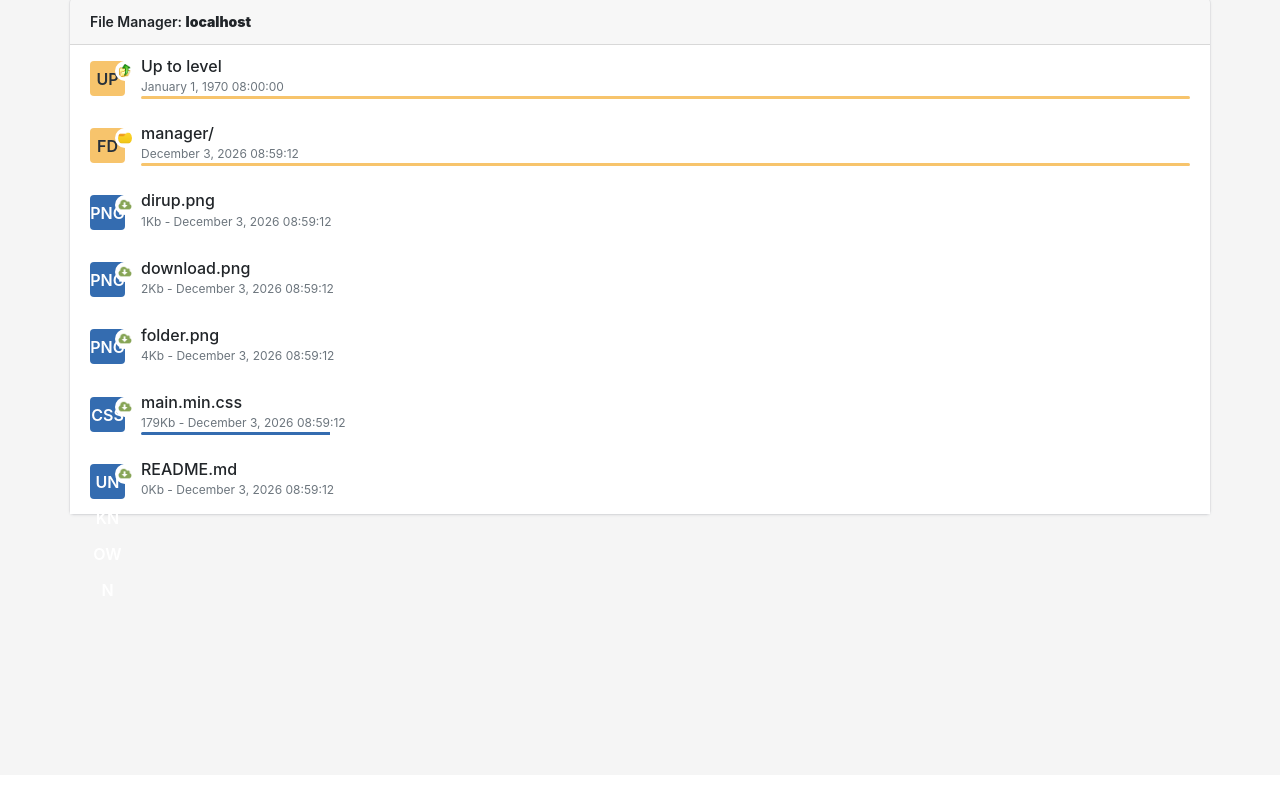
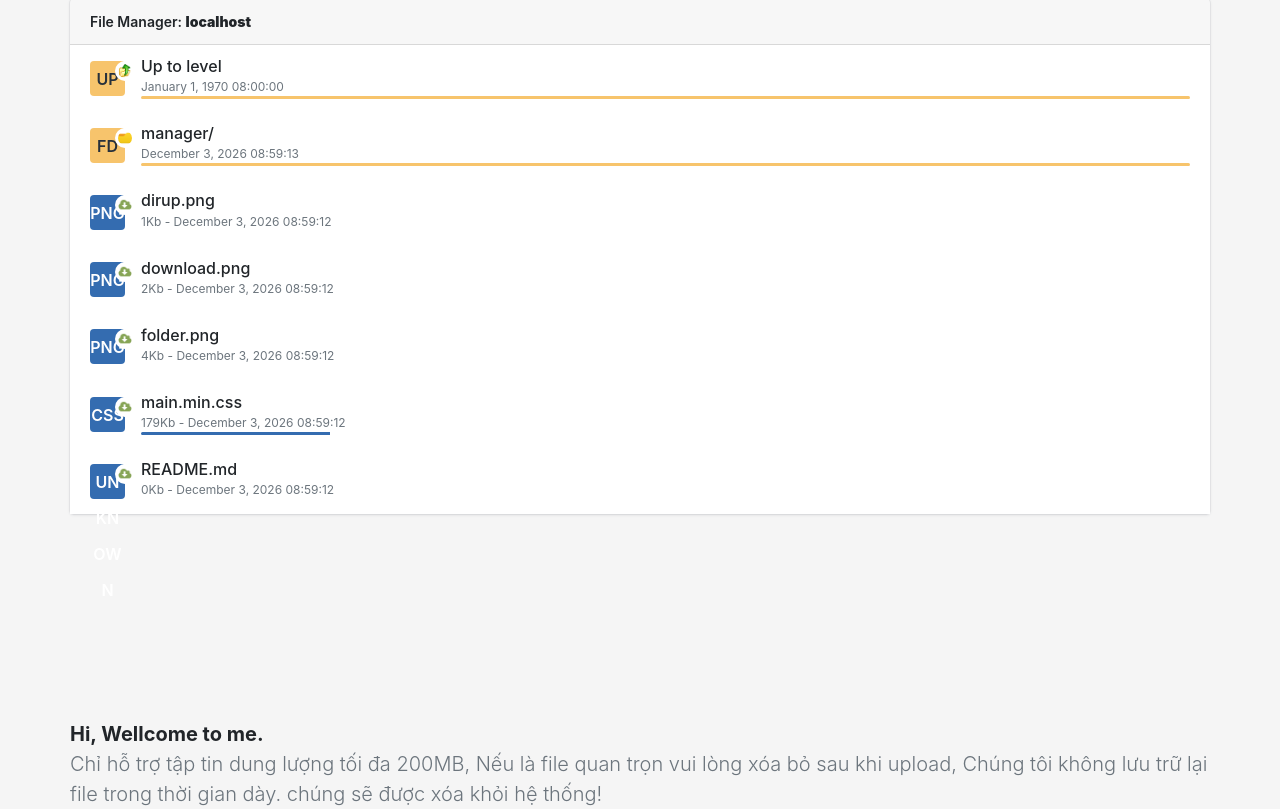
Before and after one commit to kupshit/Public-file-php, a PHP site: page /?dir=1 in a window 1280 px wide. Shown: the part 25-834 px from the top of the page. Before the commit the page ends 542 px from the top, so only its background shows below. Run offline with PHP 8.4, Linux system fonts and the light colour scheme; data that the repository does not hold is empty.

Commit message:
Update Warning

```diff
--- a/index.php
+++ b/index.php
@@ -164,164 +164,42 @@
 $dirs = @array_values($dirs); $files = @array_values($files);
 
 ?>
-<!DOCTYPE html><html lang="vi"><head>
-    <meta charset="utf-8">
-    <meta name="viewport" content="width=device-width, initial-scale=1, shrink-to-fit=no">
-    <title> Dashboard | Manager file </title>
-    <link rel="apple-touch-icon-precomposed" sizes="144x144" href="http://uselooper.com/assets/apple-touch-icon.png">
-    <link rel="shortcut icon" href="http://uselooper.com/assets/favicon.ico">
-    <meta name="theme-color" content="#3063A0">
-    <link rel="stylesheet" href="https://stackpath.bootstrapcdn.com/bootstrap/4.1.3/css/bootstrap.min.css">
-    <link href="main.min.css" rel="stylesheet">
-</head>
-  <body>
-    <div class="app">
-      <main>
-        <div class="wrapper">
-          <div class="page">
-            <div class="page-inner">
-              <div class="page-section">
-                <div class="section-deck">
-                  <!-- .card -->
-                  <div class="card card-fluid">
-                    <header class="card-header"> File Manager: <b><?php echo $host; ?> </header>
-                    <!-- .lits-group -->
-                    <div class="lits-group list-group-flush">
-                      <!-- /.lits-group-item -->
+<!DOCTYPE html><html lang="vi"><head> <meta charset="utf-8"> <meta name="viewport" content="width=device-width, initial-scale=1, shrink-to-fit=no"> <title>Dashboard | Manager file </title> <link rel="apple-touch-icon-precomposed" sizes="144x144" href="http://uselooper.com/assets/apple-touch-icon.png"> <link rel="shortcut icon" href="http://uselooper.com/assets/favicon.ico"> <meta name="theme-color" content="#3063A0"> <link rel="stylesheet" href="https://stackpath.bootstrapcdn.com/bootstrap/4.1.3/css/bootstrap.min.css"> <link href="main.min.css" rel="stylesheet"></head> <body> <div class="app"> <main> <div class="wrapper"> <div class="page"> <div class="page-inner"> <div class="page-section"> <div class="section-deck"> <div class="card card-fluid"> <header class="card-header"> File Manager: <b><?php echo $host; ?> </header><div class="lits-group list-group-flush">
                                 <?php
-                                $class = 'b';
                                 if($dirok) {
                                 ?>
-                                   <!-- .lits-group-item -->
-                      <div class="list-group-item">
-                        <!-- .lits-group-item-figure -->
-                        <div class="list-group-item-figure">
-                          <div class="has-badge">
-                            <a href="<?php echo $dotdotdir;?>" class="tile tile-md bg-yellow">UP</a>
-                            <a href="#up" class="user-avatar user-avatar-xs">
-                              <img src="dirup.png" alt="up">
-                            </a>
-                          </div>
-                        </div>
-                        <!-- .lits-group-item-figure -->
-                        <!-- .lits-group-item-body -->
-                        <div class="list-group-item-body">
-                          <h5 class="card-title mb-2">
-                            Up to level
-                          </h5>
-                          <p class="card-subtitle text-muted"> <?php $mtime = filemtime($dotdotdir); $mtime = date("m/d/Y H:i:s", $mtime); $mtime = strftime("%B %e, %G %T", strtotime($mtime)); print ucfirst($mtime); ?> </p>
-                          <!-- .progress -->
-                          <div class="progress progress-xs bg-white">
-                            <div class="progress-bar bg-yellow" role="progressbar" aria-valuenow="867" aria-valuemin="0" aria-valuemax="100" style="width: 100%">
-                              <span class="sr-only">100% Complete</span>
-                            </div>
-                          </div>
-                          <!-- /.progress -->
-                        </div>
-                        <!-- .lits-group-item-body -->
-                      </div>
-                      <!-- /.lits-group-item -->
+<div class="list-group-item"><div class="list-group-item-figure"><div class="has-badge"><a href="<?php echo $dotdotdir;?>" class="tile tile-md bg-yellow">UP</a> <a href="#up" class="user-avatar user-avatar-xs"> <img src="dirup.png" alt="up"> </a> </div></div><div class="list-group-item-body"> <h5 class="card-title mb-2"> Up to level </h5><p class="card-subtitle text-muted"> <?php $mtime = filemtime($dotdotdir); $mtime = date("m/d/Y H:i:s", $mtime); $mtime = strftime("%B %e, %G %T", strtotime($mtime)); echo ucfirst($mtime); ?> </p><div class="progress progress-xs bg-white"> <div class="progress-bar bg-yellow" role="progressbar" aria-valuenow="867" aria-valuemin="0" aria-valuemax="100" style="width: 100%"> <span class="sr-only">100% Complete</span> </div></div></div></div>
                                 <?php
-                                    if($class=='b') $class='w';
-                                    else $class = 'b';
                                 }
                                 $arsize = sizeof($dirs);
                                 for($i=0;$i<$arsize;$i++) {
                                 ?>
-                                   <!-- .lits-group-item -->
-                      <div class="list-group-item">
-                        <!-- .lits-group-item-figure -->
-                        <div class="list-group-item-figure">
-                          <div class="has-badge">
-                            <a href="<?php echo $leadon.$dirs[$i];?>" class="tile tile-md bg-yellow">FD</a>
-                            <a href="#folder" class="user-avatar user-avatar-xs">
-                              <img src="folder.png" alt="foter">
-                            </a>
-                          </div>
-                        </div>
-                        <!-- .lits-group-item-figure -->
-                        <!-- .lits-group-item-body -->
-                        <div class="list-group-item-body">
-                          <h5 class="card-title mb-2">
-                            <?php echo $dirs[$i];?>
-                          </h5>
-                          <p class="card-subtitle text-muted"> <?php $mtime = filemtime($leadon.$dirs[$i]); $mtime = date("m/d/Y H:i:s", $mtime); $mtime = strftime("%B %e, %G %T", strtotime($mtime)); print ucfirst($mtime); ?> </p>
-                          <!-- .progress -->
-                          <div class="progress progress-xs bg-white">
-                            <div class="progress-bar bg-yellow" role="progressbar" aria-valuenow="867" aria-valuemin="0" aria-valuemax="100" style="width: 100%">
-                              <span class="sr-only">100% Complete</span>
-                            </div>
-                          </div>
-                          <!-- /.progress -->
-                        </div>
-                        <!-- .lits-group-item-body -->
-                      </div>
-                      <!-- /.lits-group-item -->
+<div class="list-group-item"><div class="list-group-item-figure"><div class="has-badge"><a href="<?php echo $leadon.$dirs[$i];?>" class="tile tile-md bg-yellow">FD</a> <a href="#folder" class="user-avatar user-avatar-xs"> <img src="folder.png" alt="foter"> </a> </div></div><div class="list-group-item-body"><h5 class="card-title mb-2"><?php echo $dirs[$i];?></h5><p class="card-subtitle text-muted"> <?php $mtime = filemtime($leadon.$dirs[$i]); $mtime = date("m/d/Y H:i:s", $mtime); $mtime = strftime("%B %e, %G %T", strtotime($mtime)); echo ucfirst($mtime); ?> </p><div class="progress progress-xs bg-white"> <div class="progress-bar bg-yellow" role="progressbar" aria-valuenow="867" aria-valuemin="0" aria-valuemax="100" style="width: 100%"> <span class="sr-only">100% Complete</span> </div></div></div></div>
                                 <?php
-                                    if($class=='b') $class='w';
-                                    else $class = 'b';
                                 }
-
                                 $arsize = sizeof($files);
                                 for($i=0;$i<$arsize;$i++) {
                                     $icon = 'UNKNOWN';
                                     $ext = strtolower(substr($files[$i], strrpos($files[$i], '.')+1));
                                     $supportedimages = array('gif', 'png', 'jpeg', 'jpg');
                                     $thumb = '';
-
                                     if($filetypes[$ext]) {
                                         $icon = $filetypes[$ext];
                                     }
-
                                     $filename = $files[$i];
                                     if(strlen($filename)>43) {
                                         $filename = substr($files[$i], 0, 40) . '...';
                                     }
+                                  $fileurl = $leadon . $files[$i];
+                                ?>
+<div class="list-group-item"><div class="list-group-item-figure"><div class="has-badge"><a href="#<?php echo $icon;?>" class="tile tile-md bg-indigo"><?php echo $icon;?></a><a href="<?php echo $fileurl;?>" class="user-avatar user-avatar-xs"><img src="download.png" alt="<?php echo $icon;?>"></a></div></div><div class="list-group-item-body"><h5 class="card-title mb-2"><?php echo $filename;?></h5><p class="card-subtitle text-muted"> <?php echo round(filesize($leadon.$files[$i])/1024);?>Kb - <?php $mtime = filemtime($leadon.$files[$i]); $mtime = date("m/d/Y H:i:s", $mtime); $mtime = strftime("%B %e, %G %T", strtotime($mtime)); echo ucfirst($mtime); ?> </p><div class="progress progress-xs bg-white"><div class="progress-bar bg-indigo" role="progressbar" aria-valuenow="867" aria-valuemin="0" aria-valuemax="100" style="width: <?php echo round(filesize($leadon.$files[$i])/1024/1024*100);?>%"><span class="sr-only"><?php echo round(filesize($leadon.$files[$i])/1024/1024*100);?>% Complete</span> </div></div></div></div>
+                                <?php
 
-                                    $fileurl = $leadon . $files[$i];
-                                ?>
-                                   <!-- .lits-group-item -->
-                      <div class="list-group-item">
-                        <!-- .lits-group-item-figure -->
-                        <div class="list-group-item-figure">
-                          <div class="has-badge">
-                            <a href="#<?php echo $icon;?>" class="tile tile-md bg-indigo"><?php echo $icon;?></a>
-                            <a href="<?php echo $fileurl;?>" class="user-avatar user-avatar-xs">
-                              <img src="download.png" alt="<?php echo $icon;?>">
-                            </a>
-                          </div>
-                        </div>
-                        <!-- .lits-group-item-figure -->
-                        <!-- .lits-group-item-body -->
-                        <div class="list-group-item-body">
-                          <h5 class="card-title mb-2">
-                            <?php echo $filename;?>
-                          </h5>
-                          <p class="card-subtitle text-muted"> <?php echo round(filesize($leadon.$files[$i])/1024);?>Kb - <?php $mtime = filemtime($leadon.$files[$i]); $mtime = date("m/d/Y H:i:s", $mtime); $mtime = strftime("%B %e, %G %T", strtotime($mtime)); print ucfirst($mtime); ?> </p>
-                          <!-- .progress -->
-                          <div class="progress progress-xs bg-white">
-                            <div class="progress-bar bg-indigo" role="progressbar" aria-valuenow="867" aria-valuemin="0" aria-valuemax="100" style="width: <?php echo round(filesize($leadon.$files[$i])/1024/1024*100);?>%">
-                              <span class="sr-only"><?php echo round(filesize($leadon.$files[$i])/1024/1024*100);?>% Complete</span>
-                            </div>
-                          </div>
-                          <!-- /.progress -->
-                        </div>
-                        <!-- .lits-group-item-body -->
-                      </div>
-                      <!-- /.lits-group-item -->
-                                <?php
-                                    if($class=='b') $class='w';
-                                    else $class = 'b';
                                 }
                                 ?>
-</div>
-                    </div>
-                  </div>
-                </div>
-              </div>
-            </div>
-          </div>
-        </div>
-      </main>
-    </div>
-</body></html>
+</div></div></div></div></div></div> <header class="page-title-bar">
+                <p class="lead">
+                  <span class="font-weight-bold">Hi, Wellcome to me.</span>
+                  <span class="d-block text-muted">Chỉ hỗ trợ tập tin dung lượng tối đa 200MB, Nếu là file quan trọn vui lòng xóa bỏ sau khi upload, Chúng tôi không lưu trữ lại file trong thời gian dày. chúng sẽ được xóa khỏi hệ thống!</span>
+                </p>
+              </header></div></div></div></main> </body></html>
```
